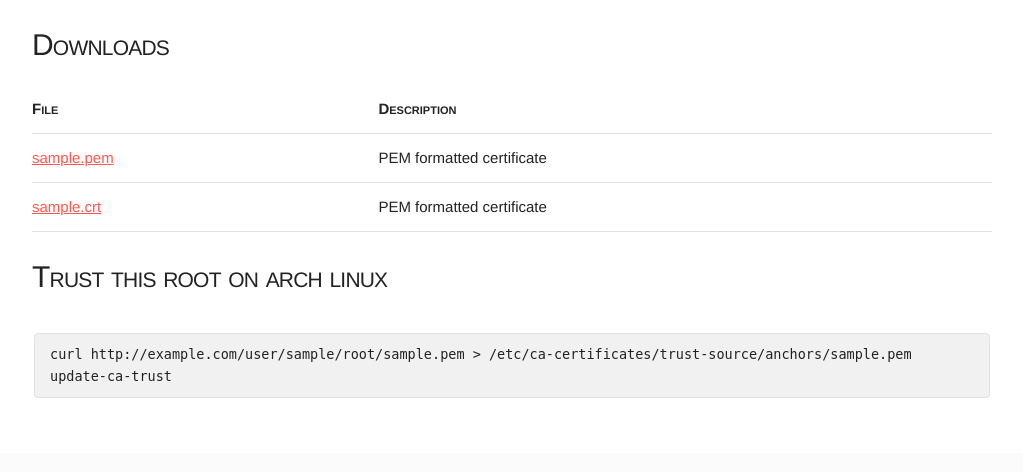
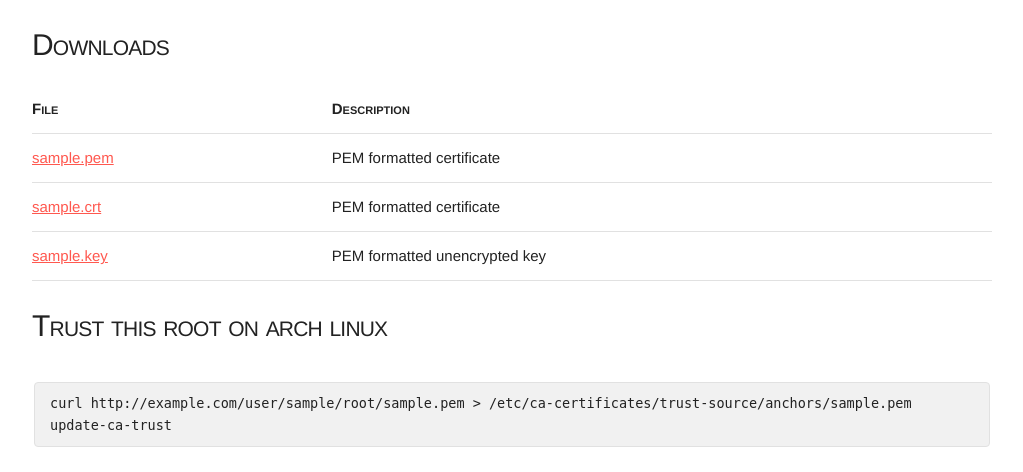
Before and after one commit to qtip/lacri, a Django app: a page that uses lacri/templates/lacri/root_detail.html in a window 1280 px wide. Shown: the part 347-819 px from the top of the page, without its empty margins (128-1151 px from the left). Before the commit the page ends 745 px from the top, so only its background shows below. Run offline with Django 3.2, Linux system fonts and the light colour scheme; a user stored in the database is signed in; tables that the repository leaves empty hold one stand-in row (values such as "Sample post").

Commit message:
RootDetail: Add downloadable link to key

```diff
--- a/lacri/templates/lacri/root_detail.html
+++ b/lacri/templates/lacri/root_detail.html
@@ -85,6 +85,10 @@
               <td><a href='{% url 'root_cert_pem' username=username root_slug=root_slug ext='crt' %}'>{{ root.slug }}.crt</a></td>
               <td>PEM formatted certificate</td>
             </tr>
+            <tr>
+              <td><a href='{% url 'root_key_pem' username=username root_slug=root_slug %}'>{{ root.slug }}.key</a></td>
+              <td>PEM formatted unencrypted key</td>
+            </tr>
           </tbody>
         </table>
         <p></p>
--- a/lacri/urls.py
+++ b/lacri/urls.py
@@ -15,6 +15,9 @@ urlpatterns = patterns('',
     # e.g. /user/alice/root/my-main-ca.der
     url(r'^user/(?P<username>\w+)/root/(?P<root_slug>[\w_-]+).der$', views.RootCertDerView.as_view(), name='root_cert_der'),
 
+    # e.g. /user/alice/root/my-main-ca.key
+    url(r'^user/(?P<username>\w+)/root/(?P<root_slug>[\w_-]+).key$', views.RootKeyPemView.as_view(), name='root_key_pem'),
+
     # e.g. /user/alice/root/my-main-ca/
     url(r'^user/(?P<username>\w+)/root/(?P<root_slug>[\w_-]+)/$', views.RootDetailView.as_view(), name='root_detail'),
 
```
